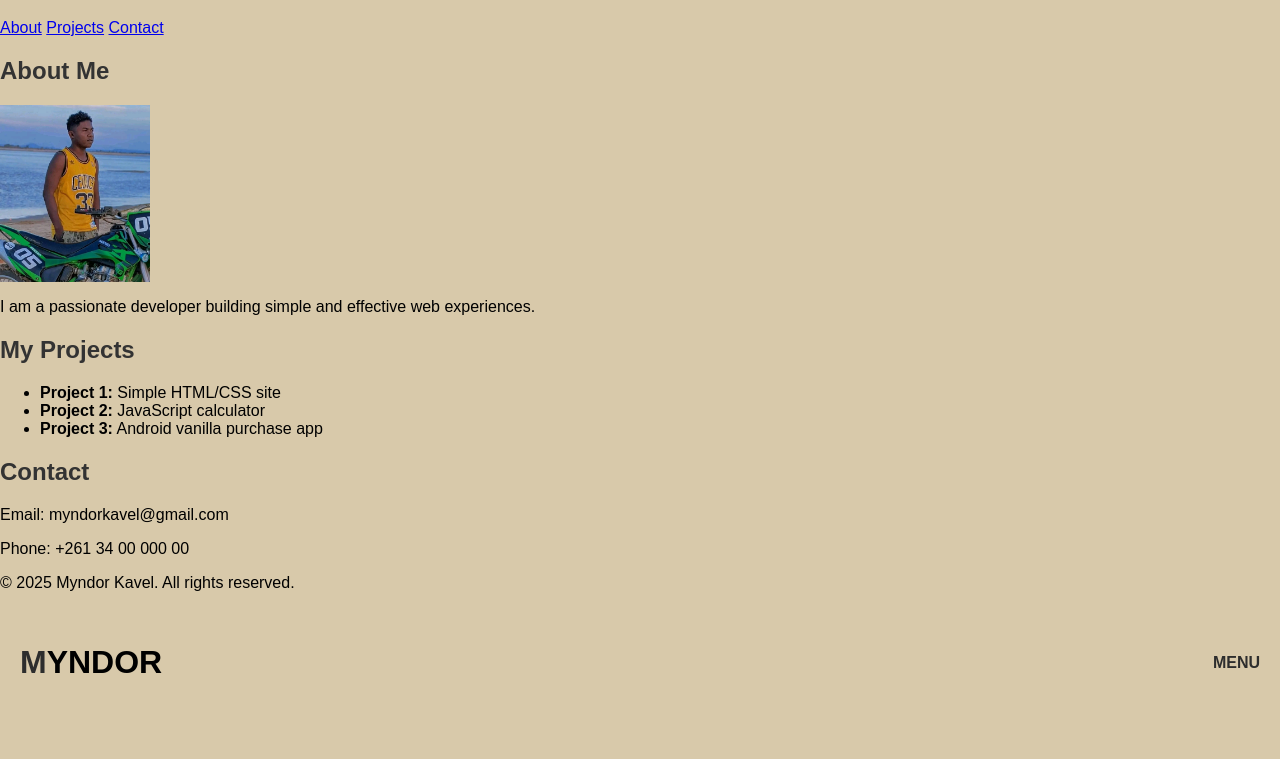
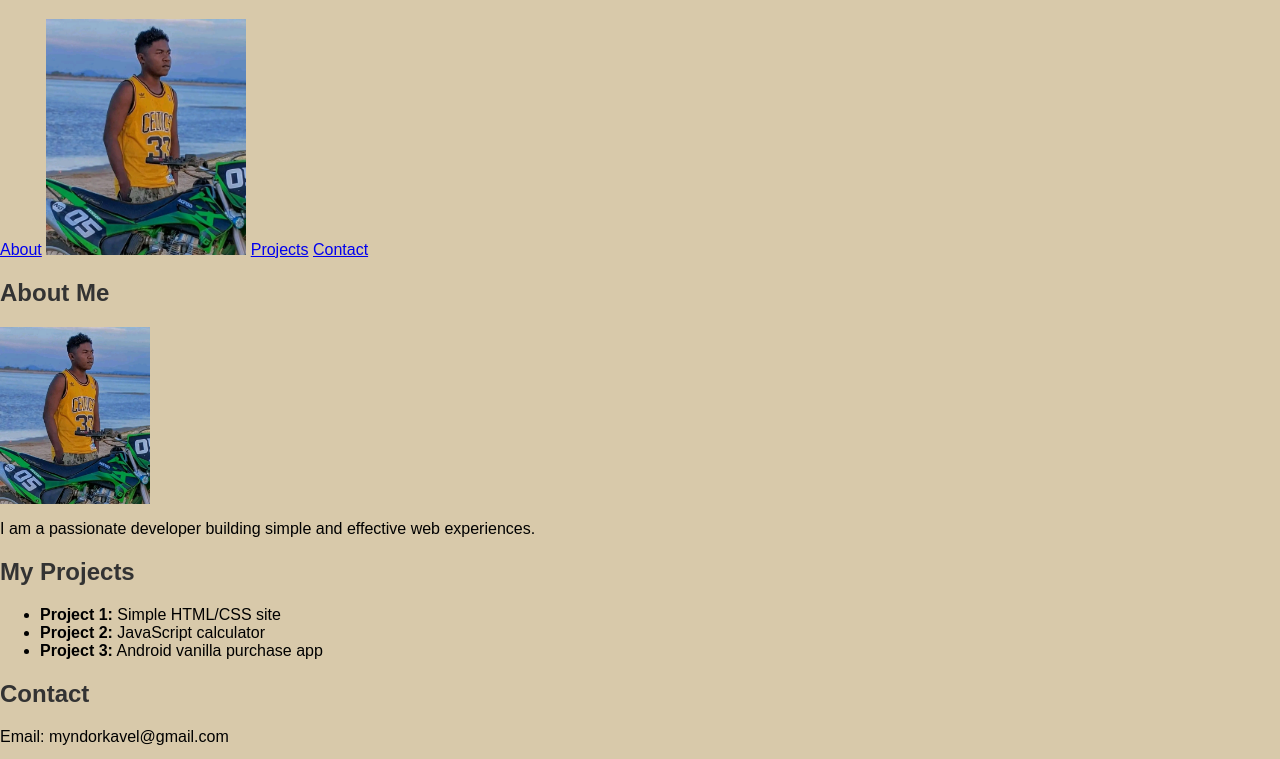
Before and after one commit to MyndorDev/portfolio-myndor, a plain HTML site: page index.html in a window 1280 px wide. Shown: the part 1326-2085 px from the top of the page. Drawn offline with Linux system fonts and the light colour scheme.

Commit message:
Nampihena sary profil

```diff
--- a/index.html
+++ b/index.html
@@ -13,7 +13,7 @@
     <h1>Myndor Kavel</h1>
     <nav>
       <a href="#about">About</a>
-      <a href="#projects">Projects</a>
+<img src="images/profil.jpg" alt="My Profile" width="200" height="auto">      <a href="#projects">Projects</a>
       <a href="#contact">Contact</a>
     </nav>
   </header>
```
